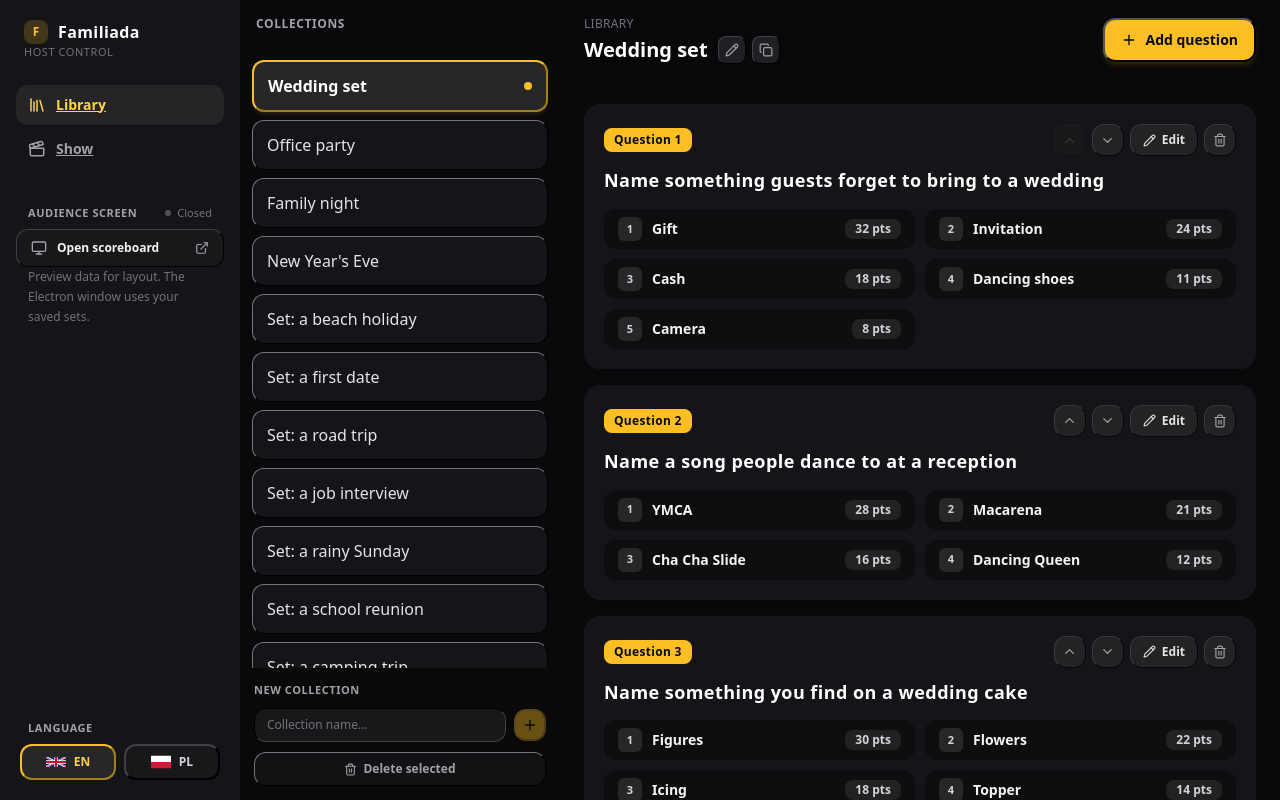
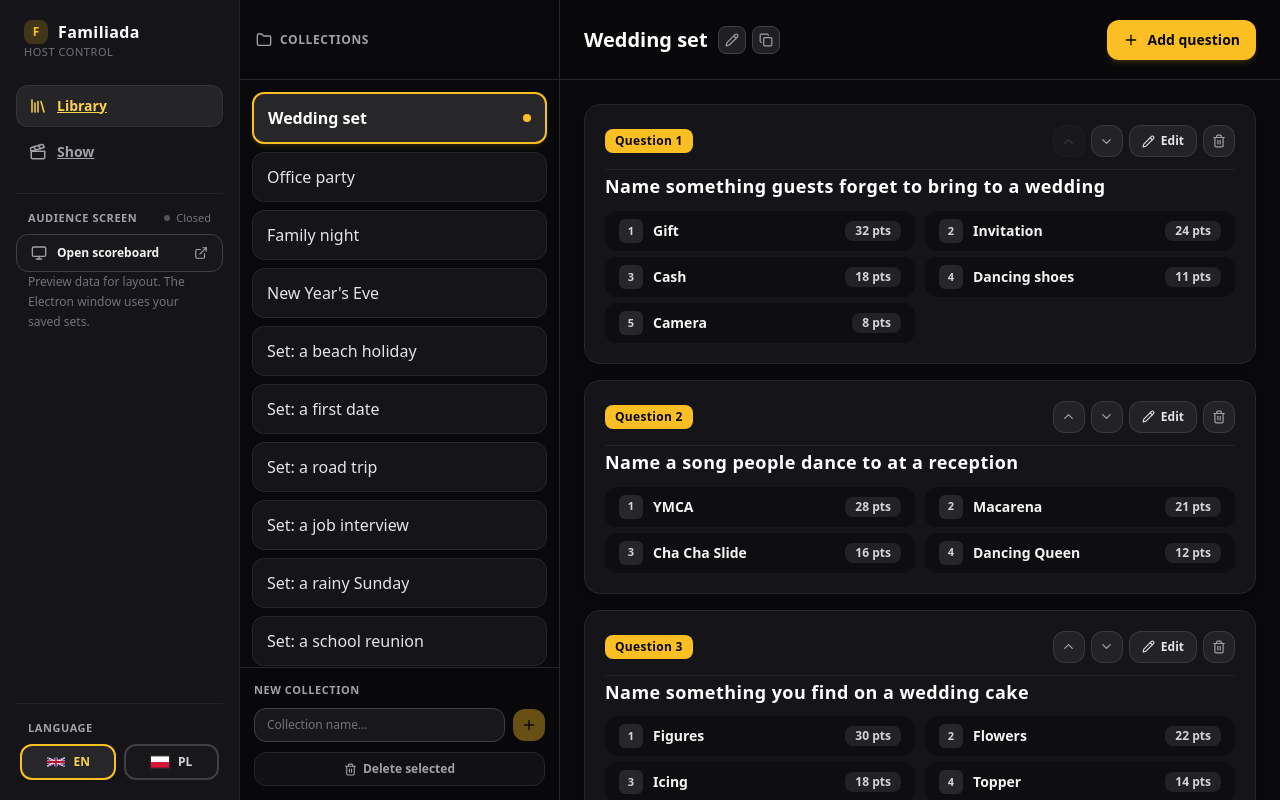
Before and after one commit to WajHub/Familiada, a React app in the folder app/: page /#/ in a window 1280 px wide. Built offline with nearby package versions, Linux system fonts and the light colour scheme.

Commit message:
fix host borders and refine library ui spacing

```diff
--- a/app/src/host/library/LibraryPage.tsx
+++ b/app/src/host/library/LibraryPage.tsx
@@ -1,5 +1,5 @@
 import { FormEvent, useState } from "react";
-import { Check, Copy, Pencil, Plus, Trash2, X, HelpCircle } from "lucide-react";
+import { Check, Copy, Folder, Pencil, Plus, Trash2, X, HelpCircle } from "lucide-react";
 import { useHostSession } from "../HostSession";
 import { useI18n } from "../../i18n/I18nContext";
 import type { QuestionListItem } from "../types";
@@ -94,10 +94,13 @@ export function LibraryPage() {
     <div className="flex h-full min-h-0">
       {/* Collections Sidebar */}
       <section className="flex w-80 shrink-0 flex-col border-r border-zinc-800 bg-zinc-950">
-        <div className="border-b border-zinc-800 px-4 py-4">
-          <h1 className="text-xs font-bold uppercase tracking-wider text-zinc-400">
-            {t("library.collections")}
-          </h1>
+        <div className="flex h-20 items-center border-b border-zinc-800 px-4">
+          <div className="flex items-center gap-2 text-zinc-400">
+            <Folder size={16} className="text-zinc-400" />
+            <h1 className="text-xs font-bold uppercase tracking-wider text-zinc-400">
+              {t("library.collections")}
+            </h1>
+          </div>
         </div>
 
         {/* Collections List */}
@@ -181,14 +184,10 @@ export function LibraryPage() {
       {/* Main Question Management Area */}
       <section className="flex min-w-0 flex-1 flex-col">
         {/* Header Bar */}
-        <header className="flex items-center justify-between gap-4 border-b border-zinc-800 bg-zinc-950/50 px-6 py-4 backdrop-blur-xs">
+        <header className="flex h-20 items-center justify-between gap-4 border-b border-zinc-800 bg-zinc-950/50 px-6 backdrop-blur-xs">
           <div className="min-w-0">
-            <p className="text-xs uppercase tracking-wide text-zinc-500">
-              {t("sidebar.library")}
-            </p>
-
             {selected && editingCollectionId === String(selected.id) ? (
-              <div className="mt-1 flex items-center gap-2">
+              <div className="flex items-center gap-2">
                 <input
                   autoFocus
                   value={editingTitle}
@@ -225,7 +224,7 @@ export function LibraryPage() {
                 </button>
               </div>
             ) : (
-              <div className="mt-1 flex items-center gap-2.5">
+              <div className="flex items-center gap-2.5">
                 <h2 className="m-0 truncate text-xl font-bold leading-7 text-white">
                   {selected ? selected.title : t("library.chooseCollection")}
                 </h2>
@@ -282,20 +281,20 @@ export function LibraryPage() {
 
           {/* Empty State */}
           {selected && questions.length === 0 && (
-            <div className="flex flex-col items-center justify-center rounded-3xl border border-dashed border-zinc-800 bg-zinc-900/30 p-12 text-center">
-              <div className="flex h-12 w-12 items-center justify-center rounded-2xl bg-amber-400/10 text-amber-300">
+            <div className="flex flex-col items-center justify-center rounded-3xl border border-dashed border-zinc-800 bg-zinc-900/30 p-14 text-center">
+              <div className="flex h-12 w-12 items-center justify-center rounded-2xl bg-amber-400/10 text-amber-300 mb-5">
                 <HelpCircle size={24} />
               </div>
-              <h3 className="mt-4 text-base font-bold text-white">
+              <h3 className="text-base font-bold text-white mb-3">
                 {t("library.emptyStateTitle")}
               </h3>
-              <p className="mt-1 max-w-sm text-xs text-zinc-400 leading-relaxed">
+              <p className="max-w-md text-xs text-zinc-400 leading-relaxed mb-6">
                 {t("library.emptyStateSubtitle")}
               </p>
               <button
                 type="button"
                 onClick={openCreate}
-                className="mt-5 flex items-center gap-2 rounded-xl bg-amber-400 px-4 py-2.5 text-xs font-bold text-zinc-950 transition hover:bg-amber-300 shadow-sm"
+                className="flex items-center gap-2 rounded-xl bg-amber-400 px-4 py-2.5 text-xs font-bold text-zinc-950 transition hover:bg-amber-300 shadow-sm"
               >
                 <Plus size={15} />
                 <span>{t("library.addFirstQuestion")}</span>
--- a/app/src/host/library/QuestionDialog.tsx
+++ b/app/src/host/library/QuestionDialog.tsx
@@ -140,6 +140,8 @@ export function QuestionDialog({ open, questionId, onClose, onSaved }: QuestionD
           >
             {t("questionDialog.questionLabel")}
           </label>
+          <div className="grid grid-cols-[2.5rem_1fr_6rem_2.5rem] items-center gap-2.5 p-2">
+            <div />
             <textarea
               id="question-prompt"
               required
@@ -148,8 +150,9 @@ export function QuestionDialog({ open, questionId, onClose, onSaved }: QuestionD
               value={prompt}
               placeholder={t("questionDialog.questionPlaceholder")}
               onChange={(event) => setPrompt(event.target.value)}
-            className="w-full resize-none rounded-xl border-2 border-zinc-700 bg-zinc-950/80 px-4 py-3 text-base font-semibold text-white outline-none transition placeholder-zinc-500 focus:border-amber-400 focus:bg-zinc-950 focus:ring-2 focus:ring-amber-400/20"
+              className="w-full resize-none rounded-xl border border-zinc-700 bg-zinc-950/80 px-3 py-2 text-sm font-semibold text-white outline-none transition placeholder-zinc-500 focus:border-amber-400 focus:bg-zinc-950 focus:ring-1 focus:ring-amber-400/30"
             />
+          </div>
         </div>
 
         {/* Answers Table Section */}
@@ -167,18 +170,18 @@ export function QuestionDialog({ open, questionId, onClose, onSaved }: QuestionD
           </div>
 
           {/* Answer Rows List */}
-          <div className="flex flex-col gap-2">
+          <div className="flex flex-col gap-3">
             {answers.map((answer, index) => {
               const isLast = index === answers.length - 1;
 
               return (
                 <div
                   key={answer.id}
-                  className="grid grid-cols-[2.5rem_1fr_6rem_2.5rem] items-center gap-2.5 rounded-xl border border-zinc-800 bg-zinc-900/90 p-2 shadow-xs transition-all hover:border-zinc-700"
+                  className="grid grid-cols-[2.5rem_1fr_6rem_2.5rem] items-center gap-2.5 rounded-xl bg-zinc-900/90 p-2 shadow-xs"
                 >
                   {/* Rank Badge */}
                   <div className="flex justify-center">
-                    <span className="flex h-7 w-7 items-center justify-center rounded-lg border border-zinc-700/80 bg-zinc-800 text-xs font-bold text-zinc-300 shadow-xs">
+                    <span className="flex h-7 w-7 items-center justify-center rounded-lg bg-zinc-800 text-xs font-bold text-zinc-300 shadow-xs">
                       {index + 1}
                     </span>
                   </div>
--- a/app/src/host/library/QuestionRow.tsx
+++ b/app/src/host/library/QuestionRow.tsx
@@ -46,7 +46,7 @@ export function QuestionRow({
   }, [question.id]);
 
   return (
-    <article className="rounded-2xl border border-zinc-800 bg-zinc-900/90 p-5 shadow-md transition-all hover:border-zinc-700">
+    <article className="rounded-2xl border border-zinc-800 bg-zinc-900/90 p-5 shadow-md">
       {/* Header bar: Question number, Reorder & Action buttons */}
       <div className="flex items-center justify-between gap-3 border-b border-zinc-800/80 pb-3">
         <div className="flex items-center gap-2">
@@ -108,21 +108,21 @@ export function QuestionRow({
       </div>
 
       {/* Question Prompt Title */}
-      <h3 className="mt-3.5 text-lg font-bold text-white tracking-wide leading-snug">
+      <h3 className="pt-1 text-lg font-bold text-white tracking-wide leading-snug">
         {question.content}
       </h3>
 
       {/* Ranked Answers Grid (2-Column structured layout) */}
       {answers.length > 0 ? (
-        <div className="mt-4 grid grid-cols-1 md:grid-cols-2 gap-2.5">
+        <div className="mt-3 grid grid-cols-1 md:grid-cols-2 gap-x-2.5 gap-y-1.5">
           {answers.map((answer, answerIndex) => (
             <div
               key={answer.id}
-              className="flex items-center justify-between gap-3 rounded-xl border border-zinc-800 bg-zinc-950/50 px-3.5 py-2 transition-all hover:border-zinc-700/80"
+              className="flex items-center justify-between gap-2 rounded-xl bg-zinc-950/50 px-3.5 py-2"
             >
               {/* Left: Rank Badge + Content */}
               <div className="flex items-center gap-2.5 min-w-0">
-                <span className="flex h-6 w-6 shrink-0 items-center justify-center rounded-md border border-zinc-700/80 bg-zinc-800 text-[11px] font-bold text-zinc-300">
+                <span className="flex h-6 w-6 shrink-0 items-center justify-center rounded-md bg-zinc-800 text-[11px] font-bold text-zinc-300">
                   {answerIndex + 1}
                 </span>
                 <span className="truncate text-sm font-semibold text-zinc-100" title={answer.content}>
@@ -131,7 +131,7 @@ export function QuestionRow({
               </div>
 
               {/* Right: Points Tag */}
-              <span className="shrink-0 rounded-lg border border-zinc-700/60 bg-zinc-800/80 px-2.5 py-0.5 text-xs font-bold tabular-nums text-zinc-300">
+              <span className="shrink-0 rounded-lg bg-zinc-800/80 px-2.5 py-0.5 text-xs font-bold tabular-nums text-zinc-300">
                 {answer.points} {t("questionRow.pts")}
               </span>
             </div>
--- a/app/src/host/show/LiveConsole.tsx
+++ b/app/src/host/show/LiveConsole.tsx
@@ -32,7 +32,7 @@ function AnswerRow({ answer }: AnswerRowProps) {
       className={`flex items-center gap-4 rounded-2xl border px-5 py-3 transition-all duration-200 ${
         isAnswered
           ? "border-zinc-800/60 bg-zinc-950/40 opacity-70"
-          : "border-zinc-800 bg-zinc-900/90 hover:border-zinc-700 shadow-sm"
+          : "border-zinc-800 bg-zinc-900/90 shadow-sm"
       }`}
     >
       {/* Rank Badge */}
--- a/app/src/host/styles/host.css
+++ b/app/src/host/styles/host.css
@@ -1,5 +1,11 @@
 @tailwind components;
 @tailwind utilities;
+
+.host-root *,
+.host-root *::before,
+.host-root *::after {
+  border-style: solid;
+}
 
 .host-root button {
   margin: 0;
--- a/app/src/style/css/index.css
+++ b/app/src/style/css/index.css
@@ -10,11 +10,14 @@
 }
 
 @layer base {
-  /* 1. Global Box Sizing (Bootstrap Reboot) */
+  /* 1. Global Box Sizing & Border Defaults (Bootstrap Reboot + Tailwind base) */
   *,
   *::before,
   *::after {
     box-sizing: border-box;
+    border-width: 0;
+    border-style: solid;
+    border-color: #27272a;
   }
 
   /* 2. Root & Smooth Scrolling */
```
Lines whose indentation alone changed are shown as unchanged.
